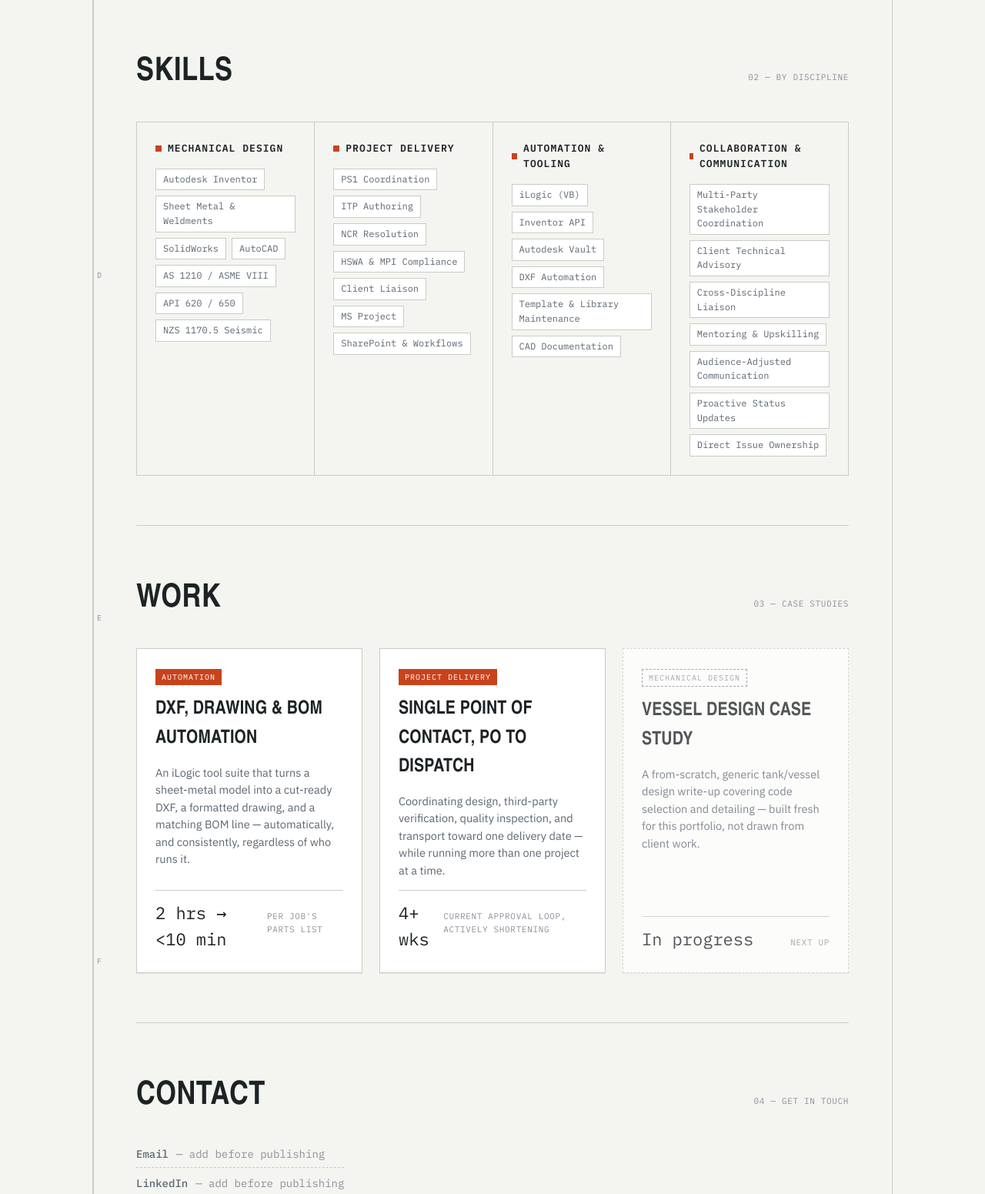
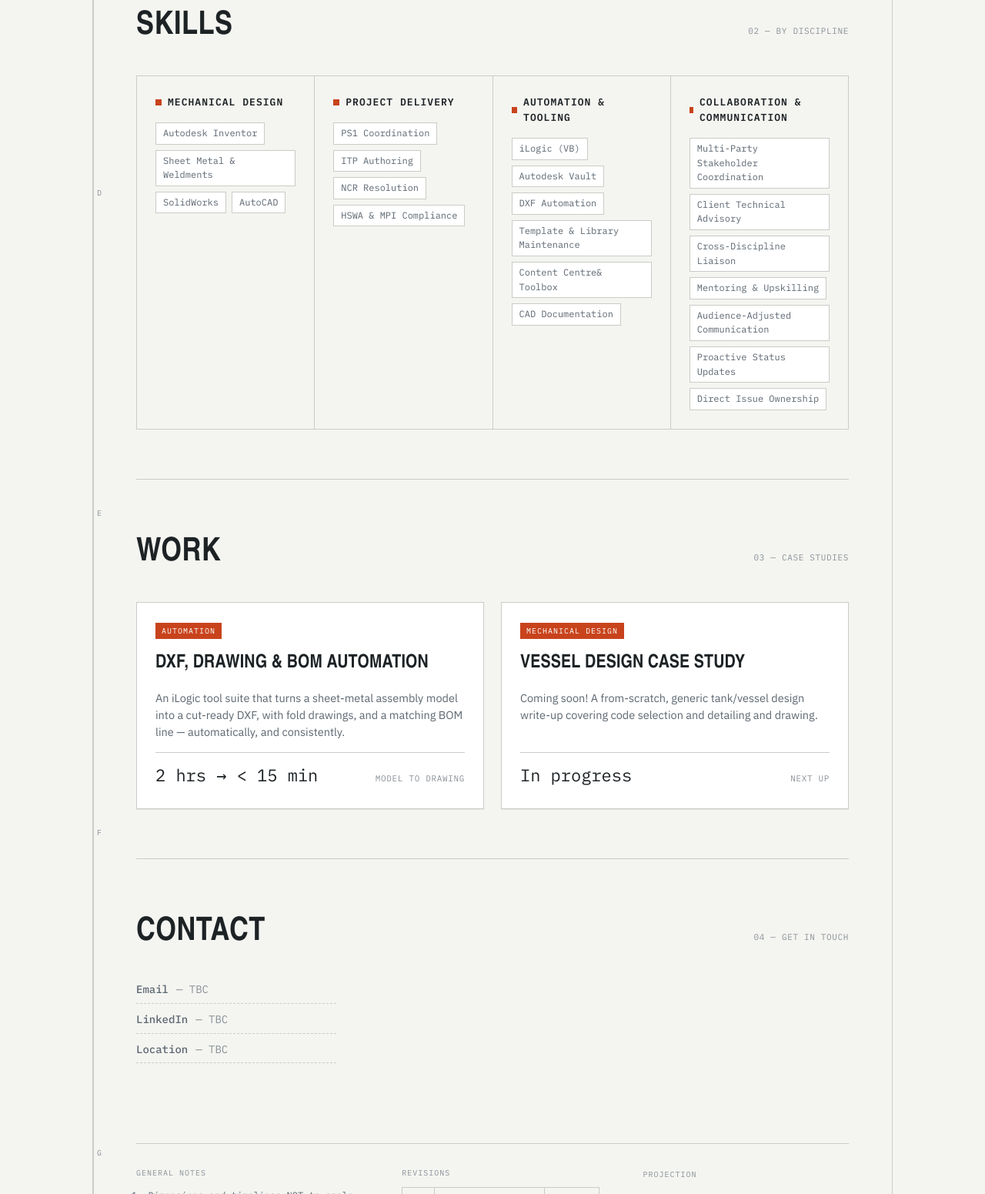
Before and after one commit to zoeysobelle-dot/zoeysobelle-dot.github.io, a plain HTML site: page index.html in a window 1280 px wide. Shown: the part 1249-2800 px from the top of the page at 77% size. Drawn offline with Linux system fonts and the light colour scheme; a web font is replaced by a local one.

Commit message:
Update index.html

```diff
--- a/index.html
+++ b/index.html
@@ -3,7 +3,7 @@
 <head>
 <meta charset="utf-8">
 <meta name="viewport" content="width=device-width, initial-scale=1">
-<meta name="description" content="Zoe Chaves — mechanical design, project delivery, and automation portfolio.">
+<meta name="description" content="Zoe's Personal — mechanical design, project delivery, and automation portfolio.">
 <title>Zoe Chaves — Mechanical Design</title>
 <style>
   @media (prefers-reduced-motion: reduce) {
@@ -502,7 +502,7 @@
         </div>
         <div class="stat-strip">
           <div>
-            <div class="stat-num">4 yrs industry experience </div>
+            <div class="stat-num">4 yrs </div>
             <div class="stat-label">Sales support → project engineer</div>
           </div>
           <div>
@@ -510,7 +510,7 @@
             <div class="stat-label">Full project ownership </div>
           </div>
           <div>
-            <div class="stat-num">Parallel Project Coordination</div>
+            <div class="stat-num">Parallel Projects </div>
             <div class="stat-label">Every project run alongside others</div>
           </div>
         </div>
@@ -530,9 +530,6 @@
             <li>Sheet Metal &amp; Weldments</li>
             <li>SolidWorks</li>
             <li>AutoCAD</li>
-            <li>AS 1210 / ASME VIII</li>
-            <li>API 620 / 650</li>
-            <li>NZS 1170.5 Seismic</li>
           </ul>
         </div>
         <div class="discipline-card">
@@ -542,19 +539,16 @@
             <li>ITP Authoring</li>
             <li>NCR Resolution</li>
             <li>HSWA &amp; MPI Compliance</li>
-            <li>Client Liaison</li>
-            <li>MS Project</li>
-            <li>SharePoint &amp; Workflows</li>
           </ul>
         </div>
         <div class="discipline-card">
           <h3>Automation &amp; Tooling</h3>
           <ul class="tag-list">
             <li>iLogic (VB)</li>
-            <li>Inventor API</li>
             <li>Autodesk Vault</li>
             <li>DXF Automation</li>
             <li>Template &amp; Library Maintenance</li>
+            <li>Content Centre&amp; Toolbox</li>
             <li>CAD Documentation</li>
           </ul>
         </div>
@@ -582,19 +576,19 @@
         <article class="work-card">
           <span class="work-tag">Automation</span>
           <h3>DXF, Drawing &amp; BOM Automation</h3>
-          <p class="desc">An iLogic tool suite that turns a sheet-metal model into a cut-ready DXF, a formatted drawing, and a matching BOM line — automatically, and consistently, regardless of who runs it.</p>
-          <div class="work-metric"><span>2 hrs → &lt;10 min</span><span class="unit">per job's parts list</span></div>
+          <p class="desc">An iLogic tool suite that turns a sheet-metal assembly model into a cut-ready DXF, with fold drawings, and a matching BOM line — automatically, and consistently.</p>
+          <div class="work-metric"><span>2 hrs → &lt; 15 min</span><span class="unit">Model to drawing</span></div>
         </article>
-        <article class="work-card">
+      <!--  <article class="work-card">
           <span class="work-tag">Project Delivery</span>
           <h3>Single Point of Contact, PO to Dispatch</h3>
           <p class="desc">Coordinating design, third-party verification, quality inspection, and transport toward one delivery date — while running more than one project at a time.</p>
           <div class="work-metric"><span>4+ wks</span><span class="unit">current approval loop, actively shortening</span></div>
-        </article>
-        <article class="work-card pending">
+        </article> -->
+        <article class="work-card in progress">
           <span class="work-tag">Mechanical Design</span>
           <h3>Vessel Design Case Study</h3>
-          <p class="desc">A from-scratch, generic tank/vessel design write-up covering code selection and detailing — built fresh for this portfolio, not drawn from client work.</p>
+          <p class="desc">Coming soon! A from-scratch, generic tank/vessel design write-up covering code selection and detailing and drawing.</p>
           <div class="work-metric"><span>In progress</span><span class="unit">next up</span></div>
         </article>
       </div>
@@ -607,9 +601,9 @@
       </div>
       <div class="contact-wrap">
         <div class="contact-fields">
-          <div class="field"><b>Email</b>— add before publishing</div>
-          <div class="field"><b>LinkedIn</b>— add before publishing</div>
-          <div class="field"><b>Location</b>— Hamilton, NZ</div>
+          <div class="field"><b>Email</b>— TBC </div>
+          <div class="field"><b>LinkedIn</b>— TBC </div>
+          <div class="field"><b>Location</b>— TBC </div>
         </div>
       </div>
     </section>
@@ -619,9 +613,9 @@
     <div class="notes-block">
       <span class="tb-label">General Notes</span>
       <ol>
-        <li>Dimensions and timelines not to scale.</li>
-        <li>If in doubt, ask.</li>
-        <li>Tolerances: generous.</li>
+        <li>Dimensions and timelines NOT to scale.</li>
+        <li>If in doubt, please ask.</li>
+        <li>Tolerances: generous </li>
       </ol>
     </div>
     <div>
@@ -640,7 +634,6 @@
 
   <footer>
     <span>Zoe Chaves — Mechanical Design Portfolio</span>
-    <span>Draft preview · no client or site information included</span>
   </footer>
 </div>
 </body>
```
